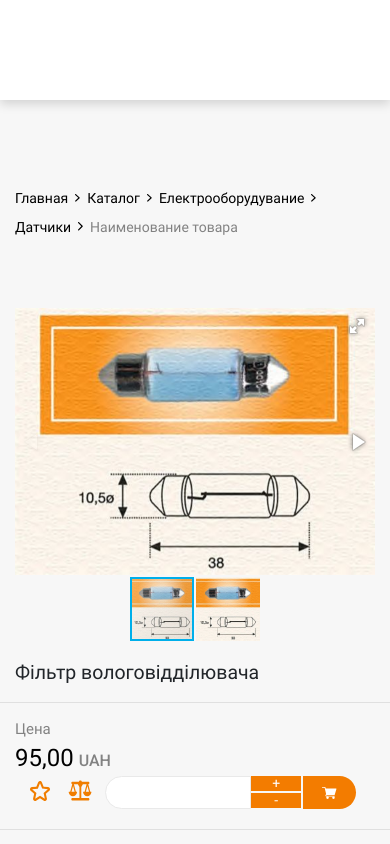
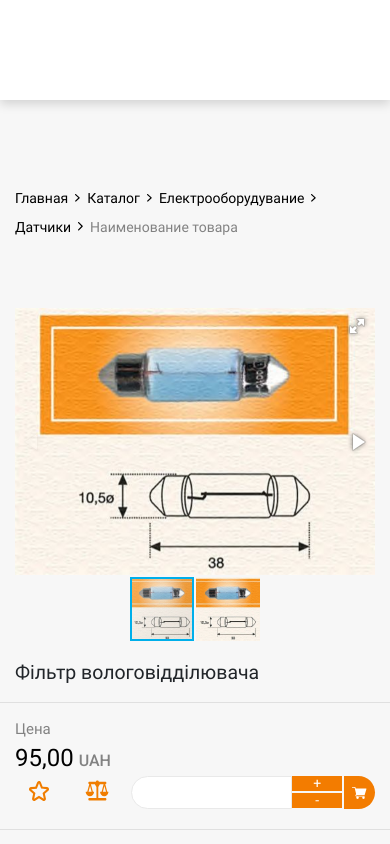
Before and after one commit to DmytroKriuk/fara, a plain HTML site: page card.html in a window 390 px wide. Shown: the top 844 px of the page. Drawn offline with Linux system fonts and the light colour scheme.

Commit message:
fix widgets

```diff
--- a/css/card.css
+++ b/css/card.css
@@ -33,12 +33,16 @@
 }
 
 .favorite-card {
-    margin: 0px 10px;
+    margin: 0;
 }
 
 .comparison-card {
-    margin-right: 10px;
+    margin: 0px 9px;
 }
+
+@media (max-width:998px) {
+    .comparison-card {margin: 0px 11px;}
+ }
 
 .article-row {
     margin-top: 20px;
@@ -78,6 +82,12 @@
 .add-to-card {
     height: 33px;
     width: 90px;
+
+}
+
+@media (max-width:1200px) {
+   .add-to-card {width: 43px;}
+   .comparison-btn {width: 46px !important}
 }
 
 .add-to-card img {
@@ -87,3 +97,11 @@
 .nav-link {
     color: #007bff;
 }
+
+.favorite-card {
+    width: 50px;
+}
+
+.comparison-card {
+    width: 50px;
+}
```
